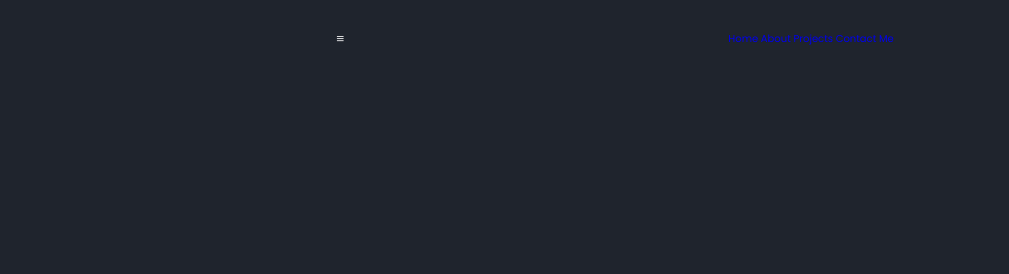
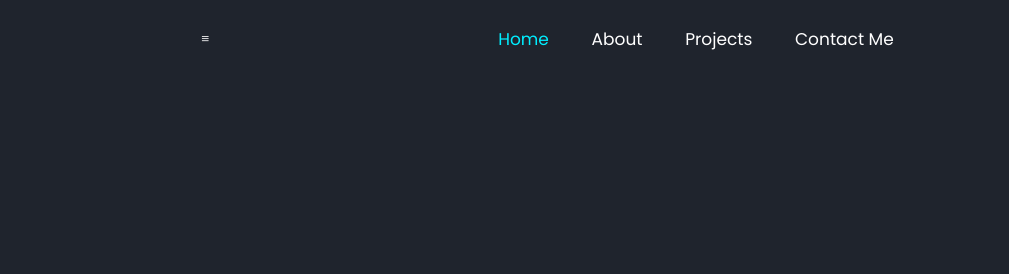
Before and after one commit to immortal-brick/my_portfolio_website, a plain HTML site: page index.html in a window 1280 px wide. Shown: the top 274 px of the page, 271-1280 px from the left. Drawn offline with nearby package versions, Linux system fonts and the light colour scheme.

Commit message:
navbar styled

```diff
--- a/style.css
+++ b/style.css
@@ -47,3 +47,13 @@ body {
     font-weight: 600;
     cursor: default;
 }
+.navbar a {
+    font-size: 1.7rem;
+    color: var(--text-color);
+    margin-left: 4rem;
+    transition: 0.3s;
+}
+.navbar a:hover,
+.navbar a.active {
+    color: var(--main-color);
+}
```
